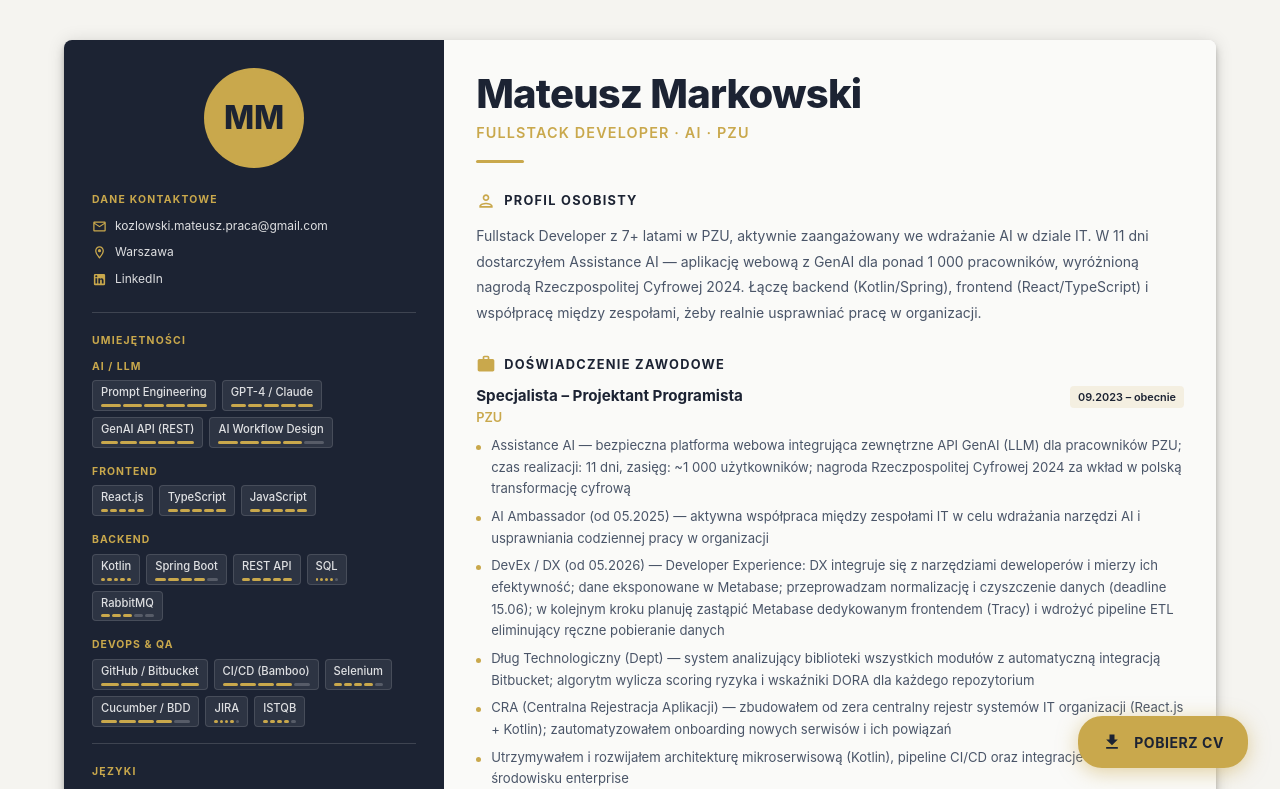
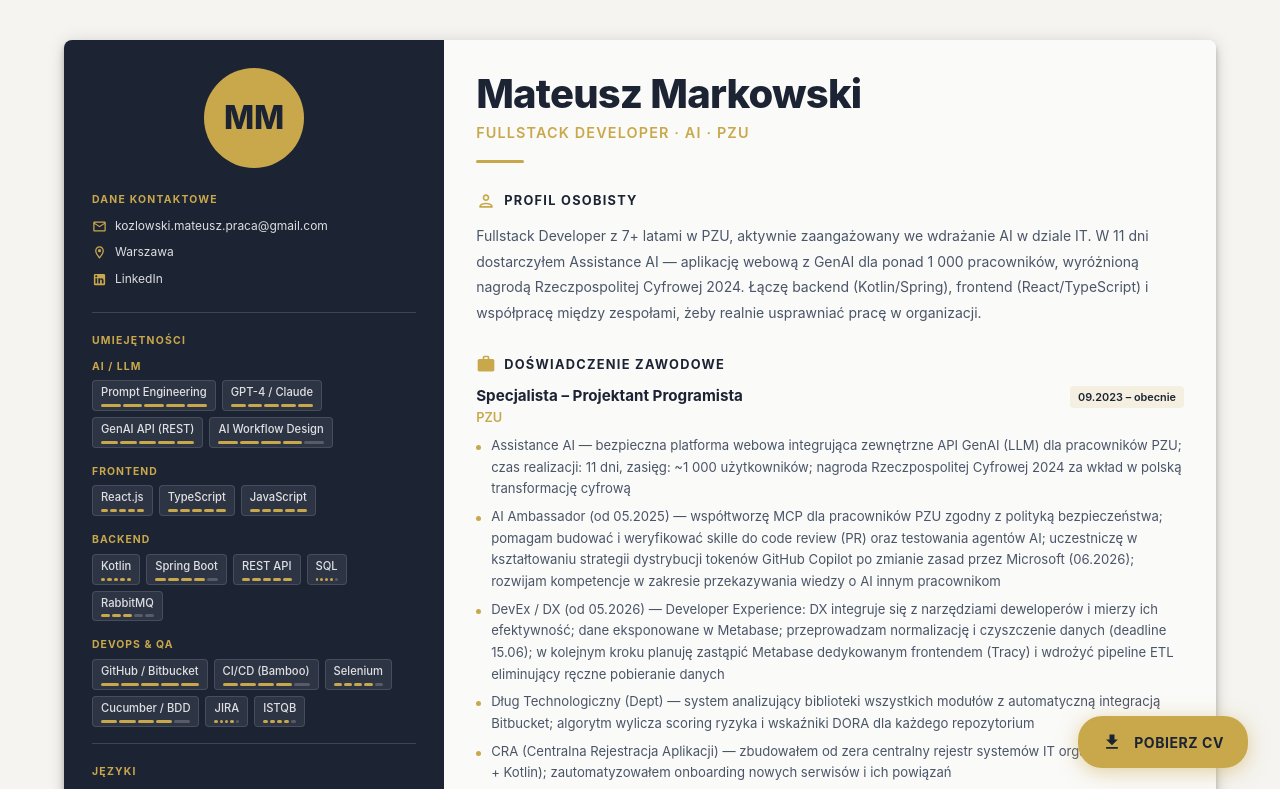
Before and after one commit to gronkil/cv-app, a React (Vite) app: page / in a window 1280 px wide. Shown: the top 789 px of the page. Built offline with nearby package versions, Linux system fonts and the light colour scheme; what @react-pdf/renderer would draw is missing.

Commit message:
Expand AI Ambassador bullet with specific activities
https://claude.ai/code/session_01FAJAEtWHDSsf1CLPPxRrsQ

```diff
--- a/src/data/defaultCv.ts
+++ b/src/data/defaultCv.ts
@@ -22,7 +22,7 @@ export const cvData: CvData = {
       endDate: 'obecnie',
       description: [
         'Assistance AI — bezpieczna platforma webowa integrująca zewnętrzne API GenAI (LLM) dla pracowników PZU; czas realizacji: 11 dni, zasięg: ~1 000 użytkowników; nagroda Rzeczpospolitej Cyfrowej 2024 za wkład w polską transformację cyfrową',
-        'AI Ambassador (od 05.2025) — aktywna współpraca między zespołami IT w celu wdrażania narzędzi AI i usprawniania codziennej pracy w organizacji',
+        'AI Ambassador (od 05.2025) — współtworzę MCP dla pracowników PZU zgodny z polityką bezpieczeństwa; pomagam budować i weryfikować skille do code review (PR) oraz testowania agentów AI; uczestniczę w kształtowaniu strategii dystrybucji tokenów GitHub Copilot po zmianie zasad przez Microsoft (06.2026); rozwijam kompetencje w zakresie przekazywania wiedzy o AI innym pracownikom',
         'DevEx / DX (od 05.2026) — Developer Experience: DX integruje się z narzędziami deweloperów i mierzy ich efektywność; dane eksponowane w Metabase; przeprowadzam normalizację i czyszczenie danych (deadline 15.06); w kolejnym kroku planuję zastąpić Metabase dedykowanym frontendem (Tracy) i wdrożyć pipeline ETL eliminujący ręczne pobieranie danych',
         'Dług Technologiczny (Dept) — system analizujący biblioteki wszystkich modułów z automatyczną integracją Bitbucket; algorytm wylicza scoring ryzyka i wskaźniki DORA dla każdego repozytorium',
         'CRA (Centralna Rejestracja Aplikacji) — zbudowałem od zera centralny rejestr systemów IT organizacji (React.js + Kotlin); zautomatyzowałem onboarding nowych serwisów i ich powiązań',
```
